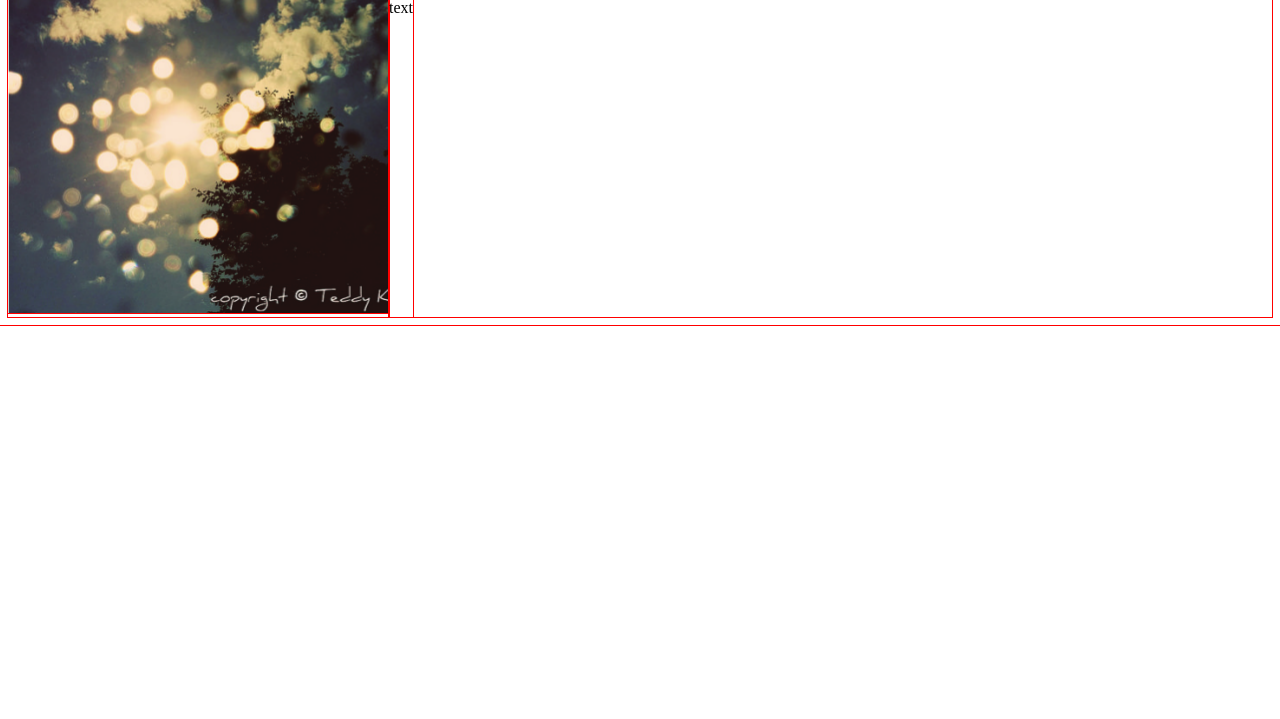
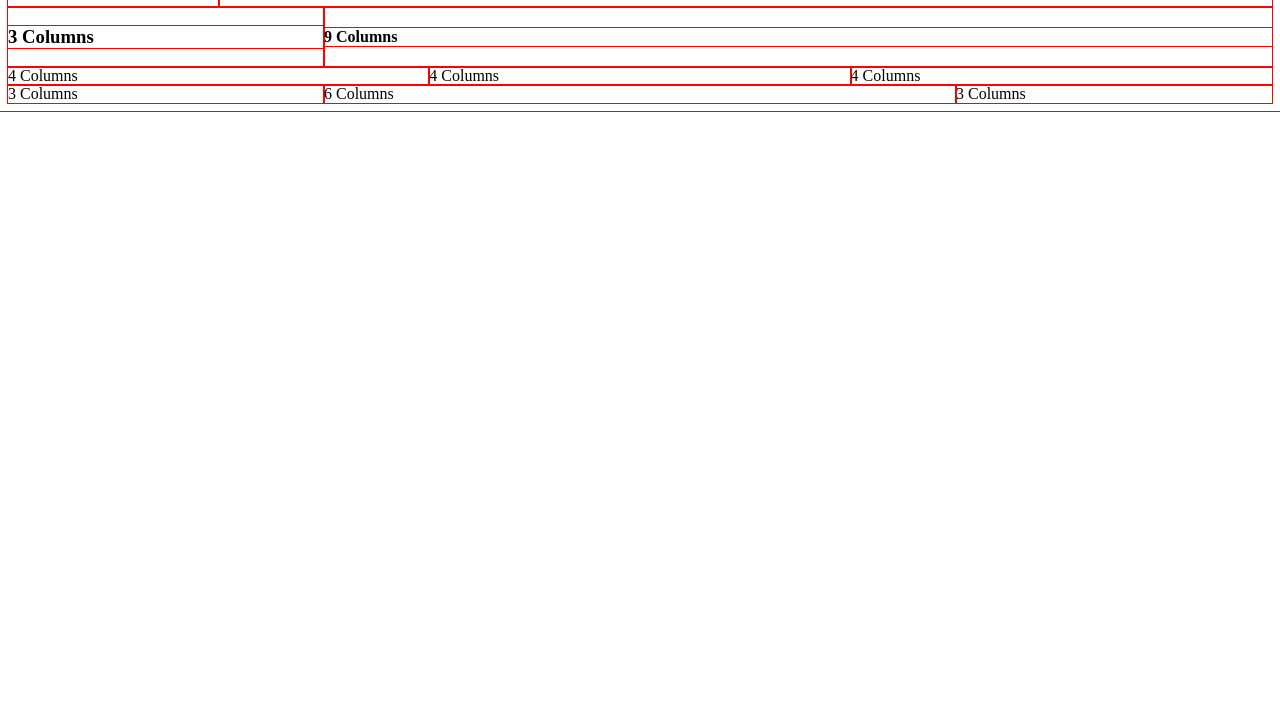
Before and after one commit to DennyScott/Udacity, a plain HTML site: page htmlcss/portfolio/index.html in a window 1280 px wide. Shown: the part 81-800 px from the top of the page. Drawn offline with Linux system fonts and the light colour scheme.

Commit message:
lesson 2 complete

```diff
--- /dev/null
+++ b/htmlcss/portfolio/css/style.css
@@ -0,0 +1,62 @@
+* {
+   outline: 1px solid red !important;
+}
+* {
+    -webkit-box-sizing: border-box;
+    -moz-box-sizing: border-box;
+    -ms-box-sizing: border-box;
+    box-sizing: border-box;
+}
+.row {
+    display:flex;
+    flex-wrap:wrap;
+    width: 100%;
+}
+
+.col-1 {
+    width: 8.33%
+}
+
+.col-2 {
+    width: 16.66%
+}
+
+.col-3 {
+    width: 25%
+}
+
+.col-4 {
+    width: 33.33%
+}
+
+.col-5 {
+    width: 41.66%
+}
+
+.col-6 {
+    width: 50%
+}
+
+.col-7 {
+    width: 58.33%
+}
+
+.col-8 {
+    width: 66.66%
+}
+
+.col-9 {
+    width: 75%
+}
+
+.col-10 {
+    width: 83.33%
+}
+
+.col-11 {
+    width: 91.66%
+}
+
+.col-12 {
+    width: 100%
+}
--- a/htmlcss/portfolio/index.html
+++ b/htmlcss/portfolio/index.html
@@ -1,16 +1,30 @@
 <!DOCTYPE html>
 <html>
 <head>
-<meta charset="utf-8">
-<title>index</title>
-<link rel="stylesheet" href="style.css" type="text/css">
+  <meta charset="utf-8">
+  <title>Framework Test Page</title>
+  <link rel="stylesheet" href="css/style.css">
 </head>
 <body>
-<div class="title"><h1>My App</h1></div>
-<div class="app">
-    <div class="screenshot"><img src="img/app.png"></div>
-    <div class="description">text</div>
-</div>
-
+  <div class="grid">
+    <div class="row">
+        <div class="col-2"><h1>2 Columns</h1></div>
+        <div class="col-10"><h2>10 Columns</h2></div>
+    </div>
+    <div class="row">
+        <div class="col-3"><h3>3 Columns</h3></div>
+        <div class="col-9"><h4>9 Columns</h4></div>
+    </div>
+    <div class="row">
+      <div class="col-4">4 Columns</div>
+      <div class="col-4">4 Columns</div>
+      <div class="col-4">4 Columns</div>
+    </div>
+    <div class="row">
+      <div class="col-3">3 Columns</div>
+      <div class="col-6">6 Columns</div>
+      <div class="col-3">3 Columns</div>
+    </div>
+  </div>
 </body>
 </html>
--- a/htmlcss/portfolio/style.css
+++ /dev/null
@@ -1,19 +0,0 @@
-* {
-   outline: 1px solid red !important;
-}
-* {
-    -webkit-box-sizing: border-box;
-    -moz-box-sizing: border-box;
-    -ms-box-sizing: border-box;
-    box-sizing: border-box;
-}
-
-.app {
-    display:flex;
-}
-
-.image {
-    max-width: 460px;
-}
-
-.description: 705px;
```
